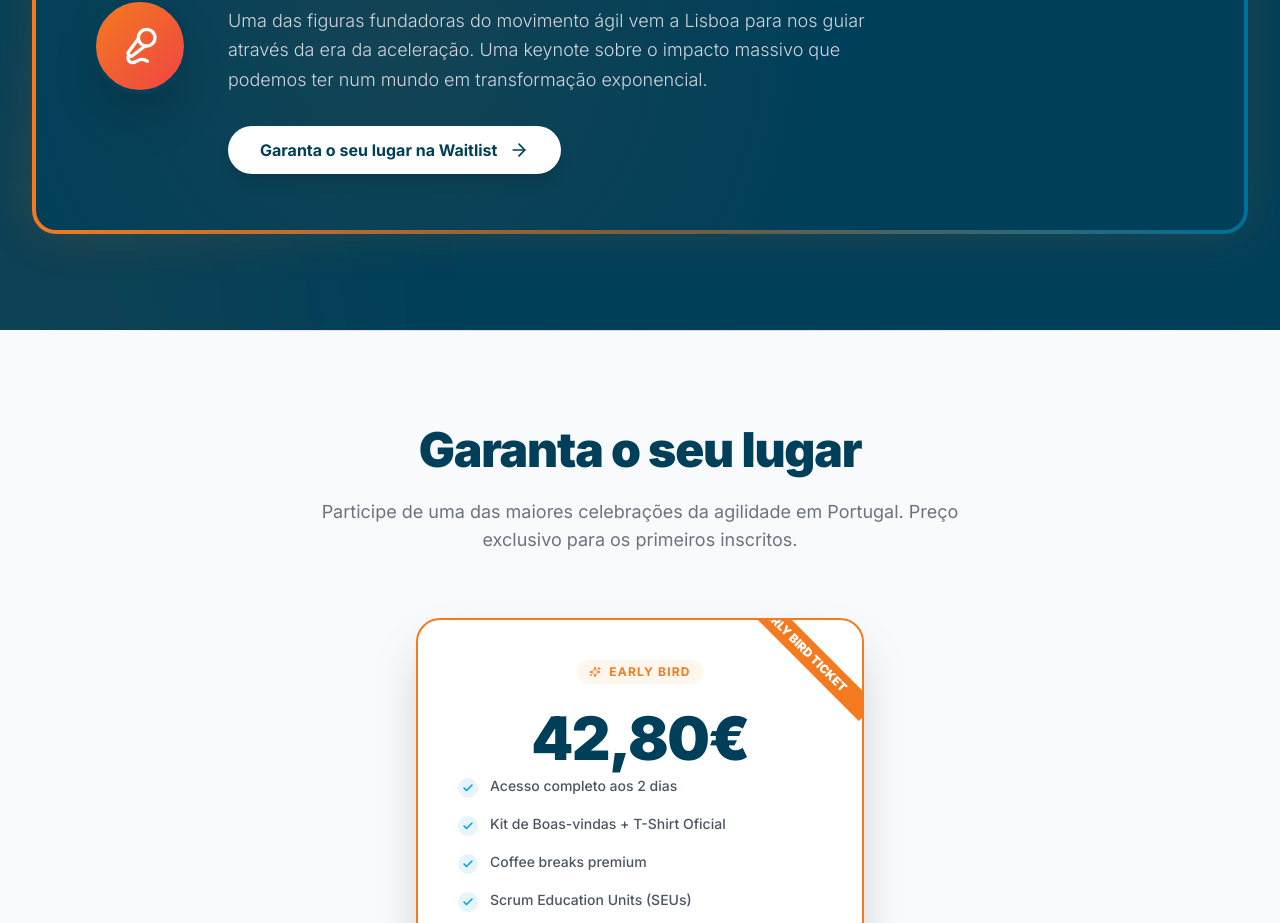
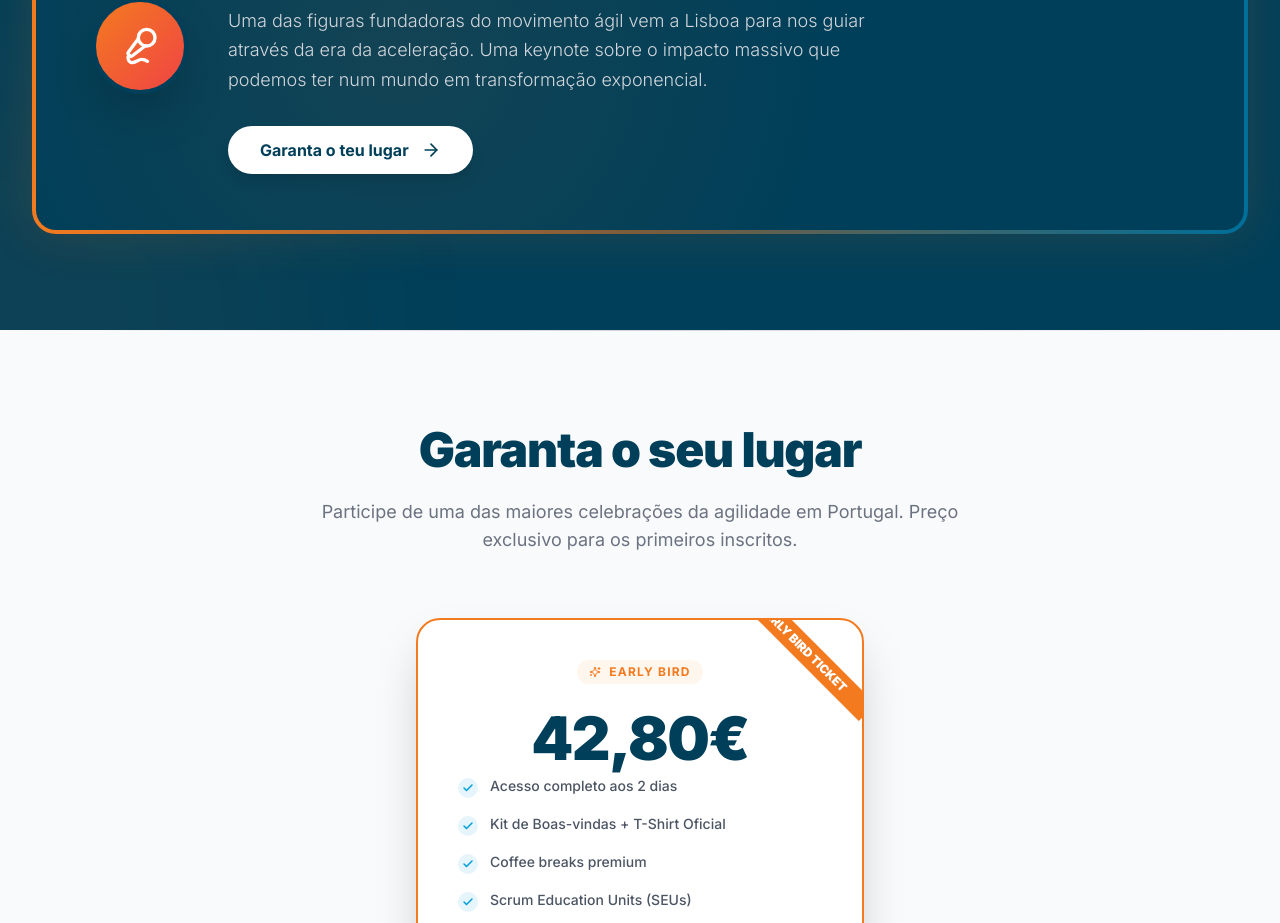
Before and after one commit to tugagilportugal-star/rsg2026, a React (Vite) app: page / in a window 1280 px wide. Shown: the part 4718-5641 px from the top of the page. Built offline with nearby package versions, Linux system fonts and the light colour scheme; no server answers.

Commit message:
Update Program.tsx

```diff
--- a/sections/Program.tsx
+++ b/sections/Program.tsx
@@ -126,10 +126,10 @@ export const Program: React.FC = () => {
                         </p>
 
                         <button
-                            onClick={() => document.getElementById('waitlist')?.scrollIntoView({ behavior: 'smooth' })}
+                            onClick={() => document.getElementById('tickets')?.scrollIntoView({ behavior: 'smooth' })}
                             className="group inline-flex items-center gap-3 bg-white text-brand-darkBlue px-8 py-3 rounded-full font-bold hover:bg-brand-orange hover:text-white transition-all duration-300 shadow-lg"
                         >
-                            Garanta o seu lugar na Waitlist
+                            Garanta o teu lugar
                             <ArrowRight className="w-5 h-5 group-hover:translate-x-1 transition-transform" />
                         </button>
                     </div>
```
